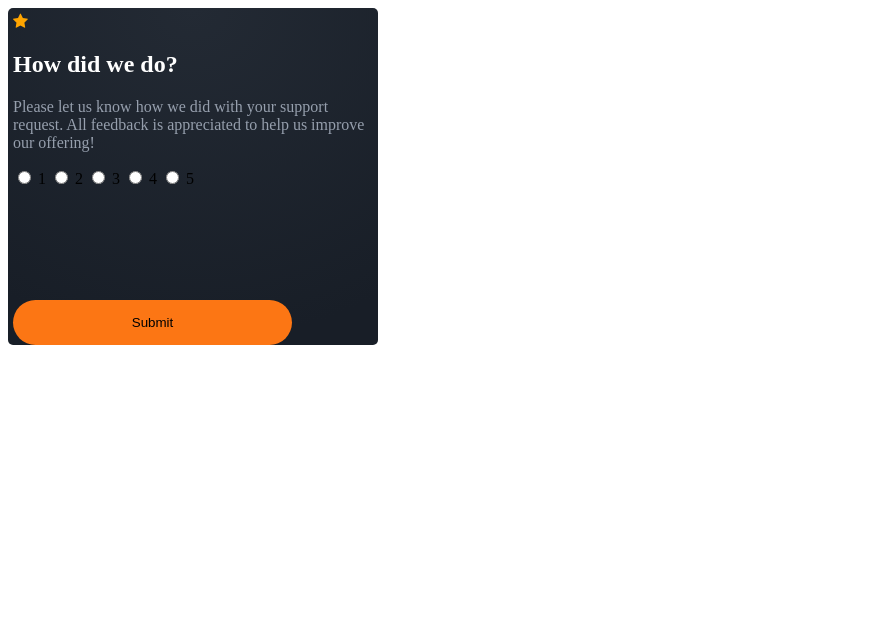
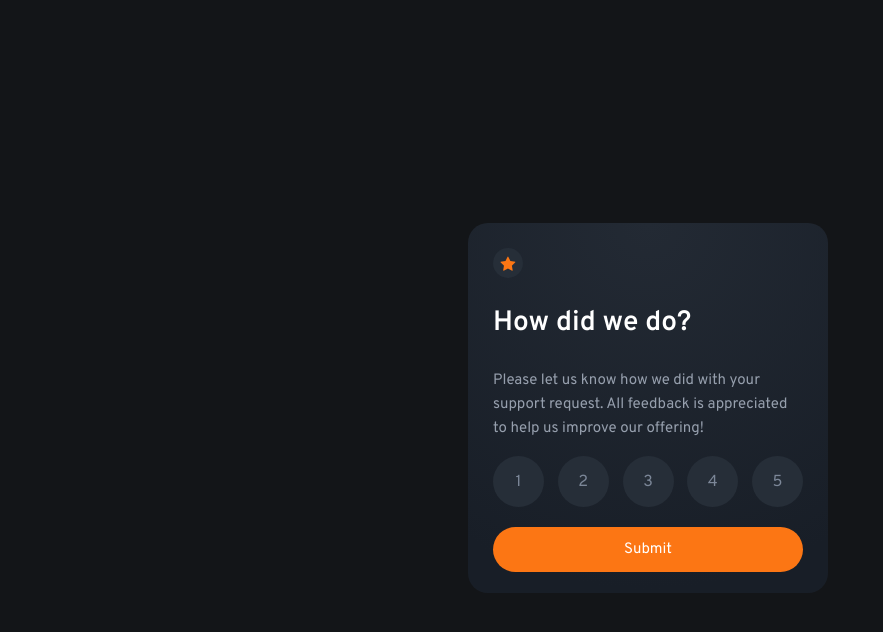
Before and after one commit to wanguij/InteractiveRating, a plain HTML site: page index.html in a window 1280 px wide. Shown: the whole page, without its empty margins (0-883 px from the left). Drawn offline with Linux system fonts and the light colour scheme.

Commit message:
css and html cleanup

```diff
--- a/index.html
+++ b/index.html
@@ -1,5 +1,6 @@
 <!DOCTYPE html>
 <html lang="en">
+
 <head>
     <meta charset="UTF-8">
     <meta http-equiv="X-UA-Compatible" content="IE=Edge">
@@ -9,19 +10,19 @@
     <link rel="stylesheet" href="https://cdnjs.cloudflare.com/ajax/libs/font-awesome/4.7.0/css/font-awesome.min.css">
 
 </head>
+
 <body>
     <!--This is the container with all the DIVs-->
-        <div class="main" >
+    <div class="main">
         <!--star div-->
         <div class="image">
             <!--<img src="./images/star1.svg" alt="Star"> -->
             <i class="fa fa-star"></i>
-
         </div>
 
         <!--h2 text div-->
         <div class="text1">
-            <h2> How did we do?</h2>
+            <p> How did we do?</p>
         </div>
 
         <!--p text div-->
@@ -29,34 +30,34 @@
 
             <p>Please let us know how we did with your support request.
                 All feedback is appreciated to help us improve our offering!
-            </p></div>
-
+            </p>
+        </div>
+        <form action="./thankyou.html">
             <!--radio button div-->
             <div class="rbutton">
-                <input type="radio" id="1" name="fav_language" value="1">
-                <label for="1">1</label>
-                <input type="radio" id="2" name="fav_language" value="2">
-                <label for="2">2</label>
-                <input type="radio" id="3" name="fav_language" value="3">
-                <label for="3">3</label>
-                <input type="radio" id="4" name="fav_language"value="4">
-                <label for="4">4</label>
-                <input type="radio" id="5"name="fav_language" value="5">
-                <label for="5">5</label>
+                <div> <input type="radio" id="1" name="rating" value="1">
+                    <label for="1" class="label">1</label>
                 </div>
-<!--
-        <ul>
-            <li>1</li>
-            <li>2</li>
-            <li>3</li>
-            <li>4</li>
-            <li>5</li>
-        </ul>
-    -->
+                <div> <input type="radio" id="2" name="rating" value="2">
+                    <label for="2" class="label">2</label>
+                </div>
+                <div> <input type="radio" id="3" name="rating" value="3">
+                    <label for="3" class="label">3</label>
+                </div>
+                <div> <input type="radio" id="4" name="rating" value="4">
+                    <label for="4" class="label">4</label>
+                </div>
+                <div> <input type="radio" id="5" name="rating" value="5">
+                    <label for="5" class="label">5</label>
+                </div>
+            </div>
+
             <div class="sbutton">
-                <a href="thankyou.html">
-            <button class="button">Submit</button></a>
+
+                <button class="button">Submit</button>
+
             </div>
+        </form>
     </div>
 
 
--- a/style.css
+++ b/style.css
@@ -1,95 +1,153 @@
-.main {
-    text-align: left;
-    position: absolute;
-    width: 360px;
-    height: 327px;
-    padding: 5px;
-    margin: 0px;
-    border-radius: 5px;
-    background: radial-gradient(98.96% 98.96% at 50% 0%,
-            #232A34 0%, #181E27 100%);
+@import url("https://fonts.googleapis.com/css2?family=Overpass:ital,wght@0,100;0,200;0,300;0,400;0,500;0,600;1,100;1,200;1,300;1,400;1,500&display=swap");
+
+* {
+    font-family: "Overpass";
+    transition: 0.3s ease-in-out;
+    box-sizing: border-box;
 
 }
 
-.image i {
-    color: orange;
 
-    height: 20%;
-    width: 20%;
+body {
+    display: flex;
+    justify-content: center;
+    align-items: center;
+    width: 100vw;
+    height: 100vh;
+    background: #131518;
+}
+
+.main {
+    width: 360px;
+    height: 370px;
+    padding: 25px;
+    border-radius: 20px;
+    background: radial-gradient(98.96% 98.96% at 50% 0%,
+            #232A34 0%, #181E27 100%);
+}
+
+.image {
+    color: #FC7614;
+    border-radius: 60%;
+    padding: 7.5px;
+    height: 30px;
+    width: 30px;
+    background: #262E38;
+
 }
 
 
-h2 {
+.text1 {
+    font-family: 'Overpass';
+    font-style: normal;
+    font-weight: 700;
+    line-height: 35px;
     text-align: left;
     color: #FFFFFF;
+    font-size: 28px;
 }
 
-p {
+.ptext {
+    font-family: 'Overpass';
+    font-style: normal;
+    font-size: 15px;
+    line-height: 24px;
     text-align: left;
     color: #969FAD;
 }
 
 
+
+.rbutton {
+    height: max-content;
+    margin: 5px 0 20px 0;
+    display: flex;
+    justify-content: space-between;
+    align-items: flex-start;
+    width: 100%;
+
+
+}
+
+.rbutton div {
+    height: 51px;
+    width: 51px;
+    border-radius: 80px;
+    background: #262E38;
+    text-align: center;
+    display: flex;
+    justify-content: center;
+    align-items: center;
+    color: #7C8798;
+
+}
+
+.rbutton div label {
+    margin: 0;
+
+}
+
+
+.rbutton div input[type="radio"] {
+    display: none;
+    margin: 0;
+    padding: 0;
+    height: 100%;
+    width: 100%;
+    background: transparent;
+    border: none;
+    outline: none;
+
+}
+
+.rbutton div:hover,
+.rbutton div input:hover {
+    background: #7C8798;
+    color: #FFFFFF;
+
+}
+
+.rbutton div:active,
+.rbutton:focus,
+.rbutton div input:focus {
+
+    background: #FC7614;
+    color: #FFFFFF;
+
+}
+
+
 .sbutton {
-    position: absolute;
-    bottom: 0px;
-
+    width: 100%;
+    height: max-content;
 }
 
 .button {
     border-radius: 22.5px;
     background: #FC7614;
     height: 45px;
-    width: 279px;
-    border:0px;
+    width: 100%;
+    border: 0px;
+    color: #FFFFFF;
+    font-size: 15px;
+}
 
-
+.button:hover {
+    background: #FFFFFF;
+    color: #FC7614;
 }
 
 
-/* radio button styling
-.rbutton{
-    color: #969FAD;
-    border-radius: 10px;
-    padding: 30px 50px;
-}
-input{
-    display:none;
-}
-input + label{
-    cursor: pointer;
-    line-height: 40px;
-    padding-left: 40px;
-    position:relative;
-
-}
-input + label:before{
-    content:'';
-    border: 3px solid orange;
-    border-radius: 50%;
-    height: 30px;
-    width: 30px;
-    position: absolute;
-    transform: translateY(-50%);
-
-}
-
-input:checked + label::before{
-    box-shadow: inset 0 0 0 4px orange;
-    inset: 0 0 0 16px orange;
-}*/
 
 @media only screen and (max-width: 768px) {
 
     /* For mobile phones: */
-    .main {
-        position: absolute;
-        width: 360px;
-        height: 327px;
-        padding: 5px;
-        margin: 0px;
-        border-radius: 5px;
-        background: #FFFFFF;
-
+    body {
+        display: flex;
+        justify-content: center;
+        align-items: center;
+        width: 100vw;
+        height: 100vh;
+        background: #131518;
     }
 }
--- a/style_thankyou.css
+++ b/style_thankyou.css
@@ -1,55 +1,109 @@
+@import url("https://fonts.googleapis.com/css2?family=Overpass:ital,wght@0,100;0,200;0,300;0,400;0,500;0,600;1,100;1,200;1,300;1,400;1,500&display=swap");
+
+* {
+    font-family: "Overpass";
+    transition: 0.3s ease-in-out;
+    box-sizing: border-box;
+}
+
+body {
+    display: flex;
+    justify-content: center;
+    align-items: center;
+    width: 100vw;
+    height: 100vh;
+    background: #131518;
+}
+
 .main {
-    text-align: center;
-    position: absolute;
     width: 360px;
-    height: 327px;
-    padding: 5px;
-    margin: 0px;
-    border-radius: 5px;
+    height: 350px;
+    padding: 25px;
+    border-radius: 20px;
     background: radial-gradient(98.96% 98.96% at 50% 0%,
             #232A34 0%, #181E27 100%);
+}
+
+.img{
+    width: 100%;
+    display: flex;
+    justify-content: center;
+    align-items: center;
 
 }
+.rate{
+    display: flex;
+    justify-content: center;
+    align-items: center;
+}
+.rate p{
+    color: #FC7614;
+    border-radius: 15px;
+    background: #262E38;
+    width:60%;
 
-.image i {
-
-    height: 20%;
-    width: 20%;
 }
 
 
 h2 {
     color: #FFFFFF;
+    border-radius: 80%;
+
+
+    font-family: Overpass;
+    font-size: 24px;
+    font-weight: 700;
+    line-height: 30px;
+    letter-spacing: 0px;
+    text-align: center;
+
 }
 
 p {
     color: #969FAD;
+    font-family: Overpass;
+    font-size: 14px;
+    font-weight: 400;
+    line-height: 22px;
+    letter-spacing: 0px;
+    text-align: center;
+
 }
 
 
 
 
-.button {
-    color:orange;
+/*.button {
+    width:100%;
+    padding: 20px;
+
+    color: #FC7614;
+
     border-radius: 22.5px;
     background: #262E38;
     height: 32px;
-    width: 168px;
-border: 0px;
 
-}
+    border: 0px;
+    font-family: Overpass;
+    font-size: 14px;
+    font-weight: 400;
+    line-height: 22px;
+    letter-spacing: 0px;
+    text-align: center;
+    justify-content: center;
+
+
+}*/
 
 @media only screen and (max-width: 768px) {
 
     /* For mobile phones: */
-    .main {
-        position: absolute;
-        width: 360px;
-        height: 327px;
-        padding: 5px;
-        margin: 0px;
-        border-radius: 5px;
-        background: #FFFFFF;
-
+    body {
+        display: flex;
+        justify-content: center;
+        align-items: center;
+        width: 100vw;
+        height: 100vh;
+        background: #131518;
     }
 }
```
Also changed, not shown: thankyou.html (+5 -5 lines). Lines whose indentation alone changed are shown as unchanged.
